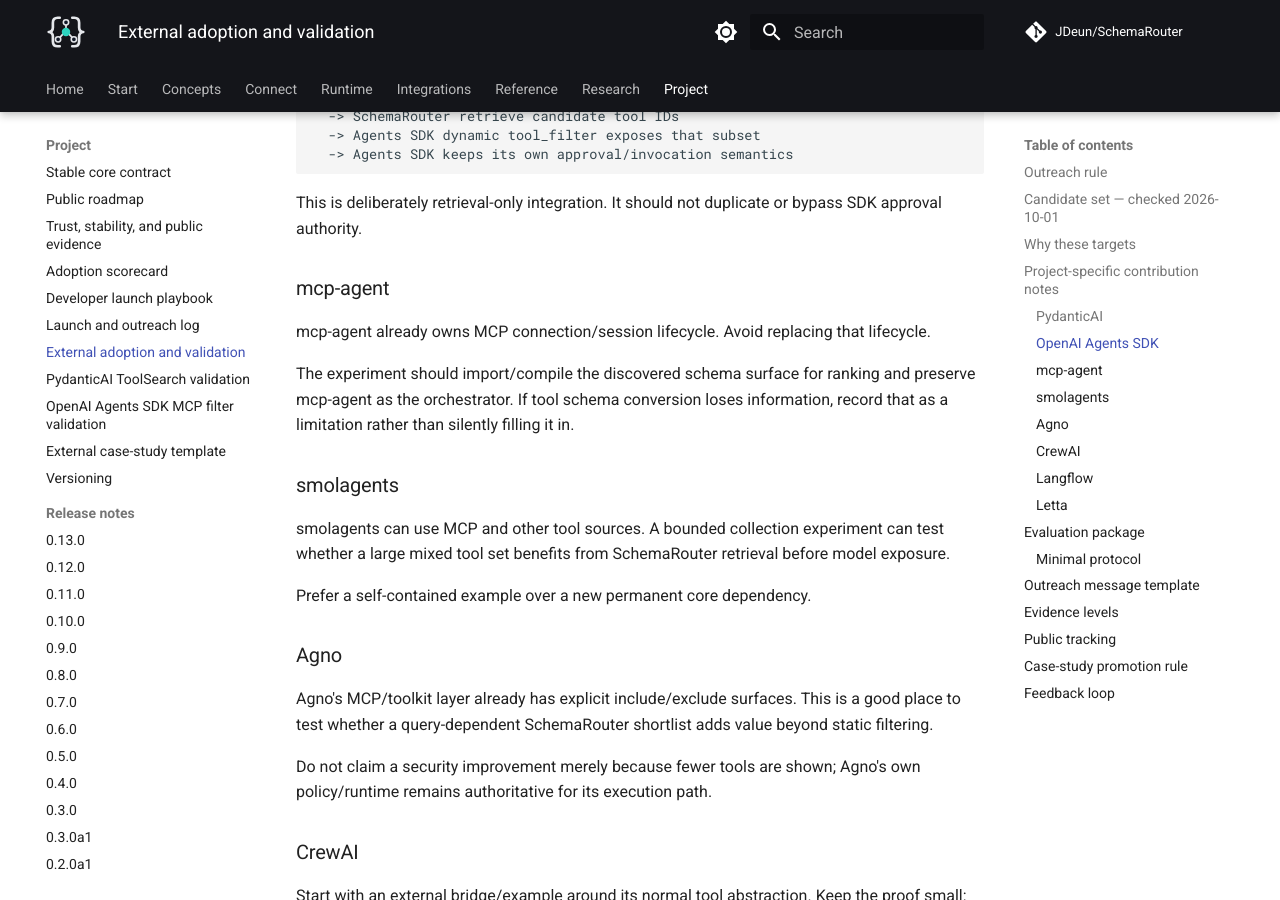
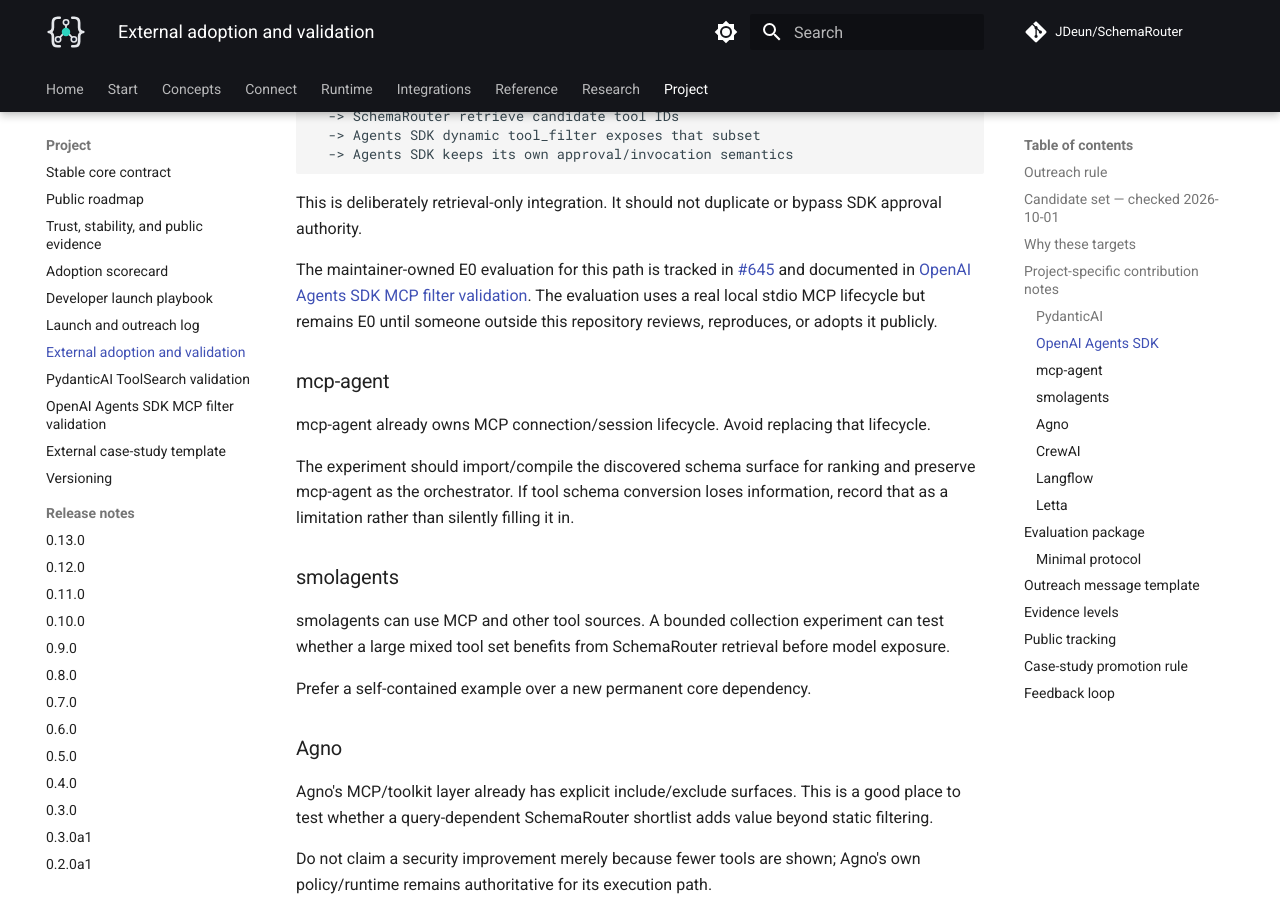
Before and after one commit to JDeun/SchemaRouter, an MkDocs documentation site: the page built from docs/project/external-adoption.md, in a window 1280 px wide and 900 px high, scrolled down 3088 px. Built offline with MkDocs 1.6.1 and Material for MkDocs 9.7.7, drawn with Linux system fonts in a browser that asks for light colours; comment, search, counter and statistics services are not loaded; some of the changed text lies outside the part shown.

Commit message:
docs: track Agents SDK validation as E0 evidence

```diff
--- a/docs/project/external-adoption.md
+++ b/docs/project/external-adoption.md
@@ -91,6 +91,12 @@
 
 This is deliberately retrieval-only integration. It should not duplicate or bypass SDK approval
 authority.
+
+The maintainer-owned E0 evaluation for this path is tracked in
+[#645](https://github.com/JDeun/SchemaRouter/issues/645) and documented in
+[OpenAI Agents SDK MCP filter validation](external-validation-openai-agents.md). The evaluation
+uses a real local stdio MCP lifecycle but remains E0 until someone outside this repository reviews,
+reproduces, or adopts it publicly.
 
 ### mcp-agent
 
@@ -207,6 +213,7 @@
 | Project | Contact/evaluation URL | Level | Status | Evidence | Limitation / next action |
 | --- | --- | --- | --- | --- | --- |
 | PydanticAI | [#644](https://github.com/JDeun/SchemaRouter/issues/644) | E0 | maintainer-owned deterministic evaluation | [validation page](external-validation-pydanticai.md) | external review/evaluation still required |
+| OpenAI Agents SDK | [#645](https://github.com/JDeun/SchemaRouter/issues/645) | E0 | maintainer-owned local-MCP filter evaluation | [validation page](external-validation-openai-agents.md) | external review/evaluation still required |
 | _other candidates_ | — | E0 | candidate set prepared | this page | external outreach/evaluation not yet performed |
 
 Do not publish private email addresses, private conversations, or unpublished organization names.
```
